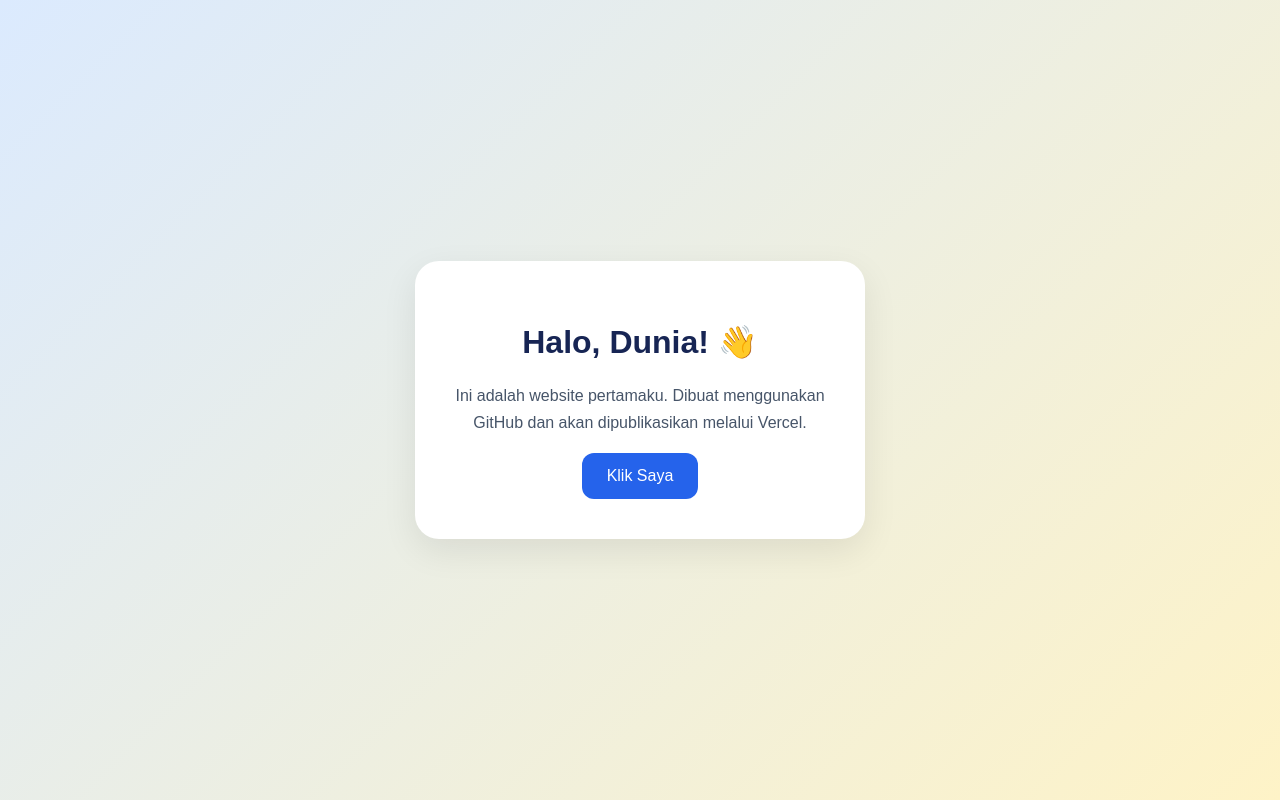
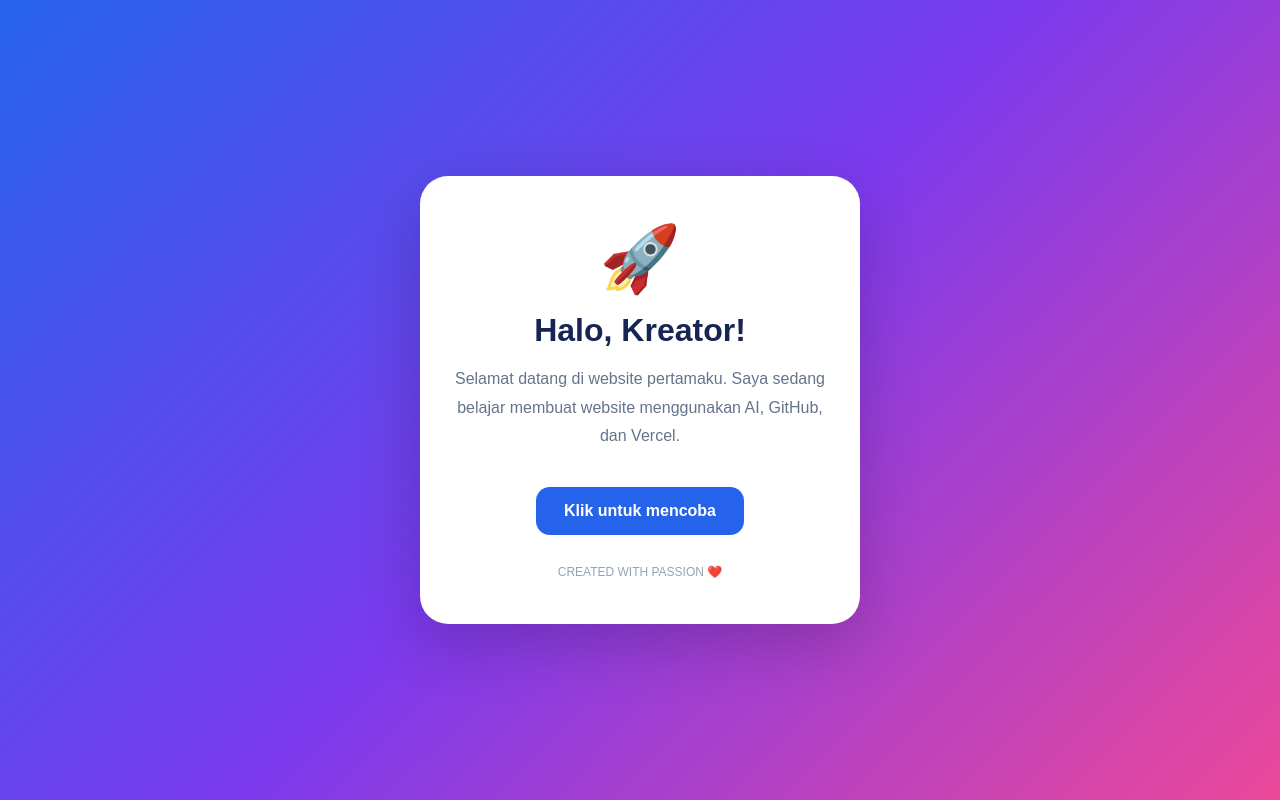
Before and after one commit to abangencun/belajar-vercel, a plain HTML site: page index.html in a window 1280 px wide. Drawn offline with Linux system fonts and the light colour scheme.

Commit message:
Update index.html

```diff
--- a/index.html
+++ b/index.html
@@ -12,57 +12,90 @@
 
     body {
       margin: 0;
-      font-family: Arial, sans-serif;
-      background: linear-gradient(135deg, #dbeafe, #fef3c7);
-      color: #172554;
       min-height: 100vh;
       display: flex;
+      justify-content: center;
       align-items: center;
-      justify-content: center;
       padding: 24px;
-      text-align: center;
+      font-family: Arial, sans-serif;
+      background: linear-gradient(135deg, #2563eb, #7c3aed, #ec4899);
     }
 
     .card {
+      width: 100%;
+      max-width: 440px;
+      padding: 45px 25px;
+      border-radius: 28px;
       background: white;
-      padding: 40px 24px;
-      border-radius: 24px;
-      max-width: 450px;
-      width: 100%;
-      box-shadow: 0 12px 35px #00000015;
+      text-align: center;
+      box-shadow: 0 20px 60px #00000030;
+    }
+
+    .icon {
+      font-size: 65px;
+      margin-bottom: 15px;
     }
 
     h1 {
+      color: #172554;
       font-size: 32px;
+      margin: 10px 0;
     }
 
     p {
-      line-height: 1.7;
-      color: #475569;
+      color: #64748b;
+      line-height: 1.8;
     }
 
     button {
+      margin-top: 20px;
+      padding: 15px 28px;
+      border: none;
+      border-radius: 14px;
       background: #2563eb;
       color: white;
-      border: none;
-      padding: 14px 25px;
-      border-radius: 12px;
       font-size: 16px;
+      font-weight: bold;
       cursor: pointer;
+    }
+
+    button:active {
+      transform: scale(0.97);
+    }
+
+    footer {
+      margin-top: 30px;
+      font-size: 12px;
+      color: #94a3b8;
     }
   </style>
 </head>
+
 <body>
-  <div class="card">
-    <h1>Halo, Dunia! 👋</h1>
+  <main class="card">
+    <div class="icon">🚀</div>
+
+    <h1>Halo, Kreator!</h1>
+
     <p>
-      Ini adalah website pertamaku.
-      Dibuat menggunakan GitHub
-      dan akan dipublikasikan melalui Vercel.
+      Selamat datang di website pertamaku.
+      Saya sedang belajar membuat website
+      menggunakan AI, GitHub, dan Vercel.
     </p>
-    <button onclick="alert('Website berhasil berjalan!')">
-      Klik Saya
+
+    <button onclick="showMessage()">
+      Klik untuk mencoba
     </button>
-  </div>
+
+    <footer>
+      CREATED WITH PASSION ❤️
+    </footer>
+  </main>
+
+  <script>
+    function showMessage() {
+      alert("Hebat! Website saya sudah interaktif!");
+    }
+  </script>
 </body>
 </html>
```
